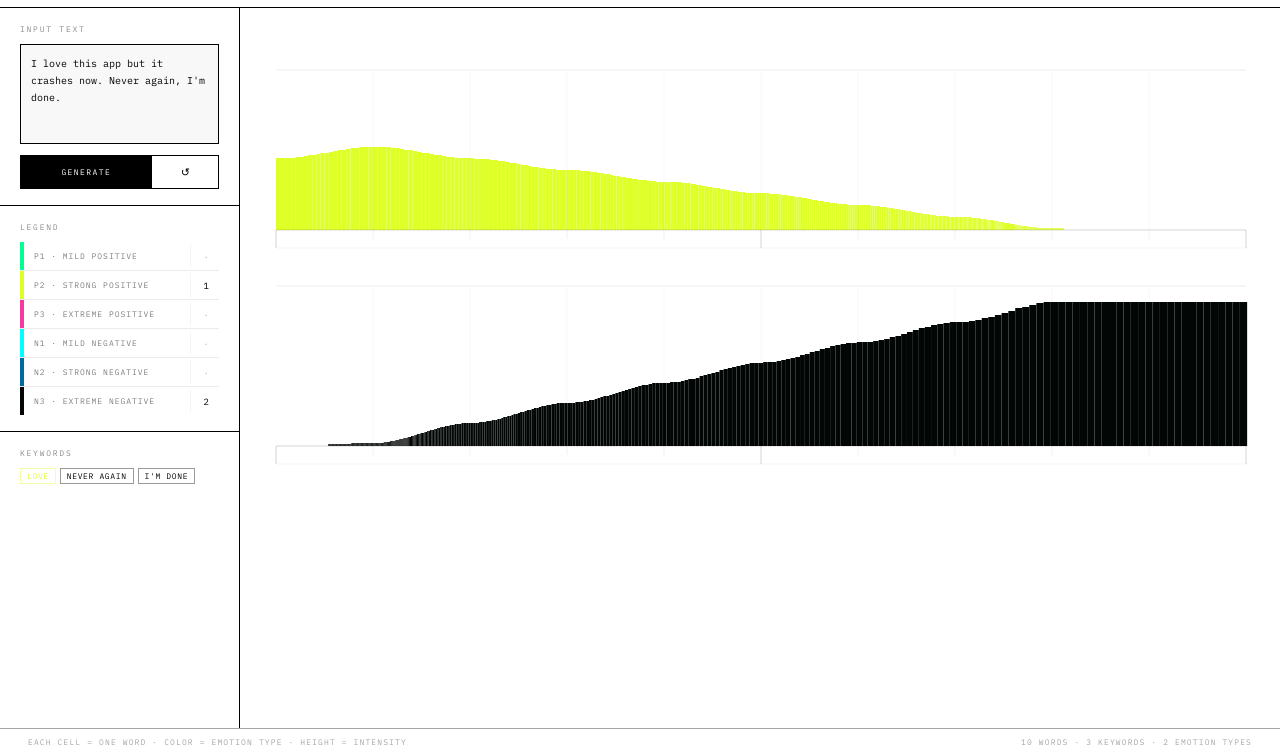
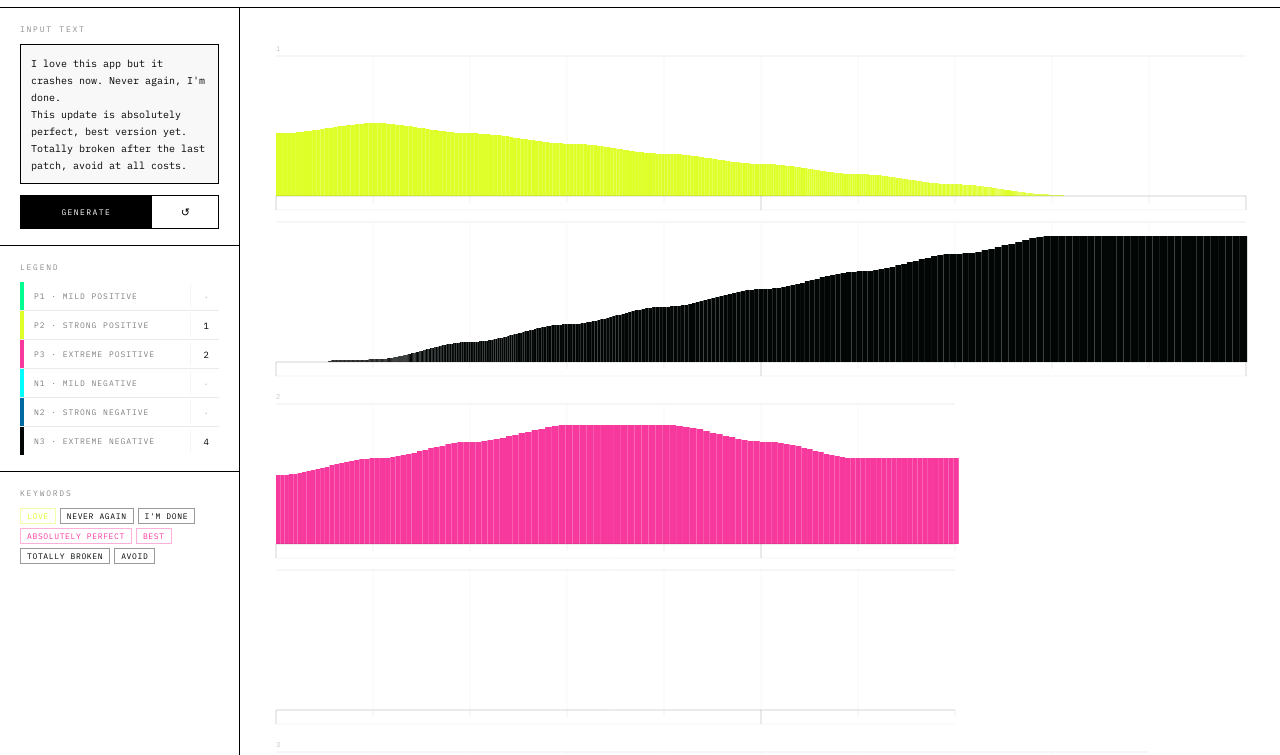
Before and after one commit to chaelinnnnn/review, a plain HTML site: page index.html in a window 1280 px wide. Shown: the part 45-800 px from the top of the page. Drawn offline with Linux system fonts and the light colour scheme.

Commit message:
Update index.html

```diff
--- a/index.html
+++ b/index.html
@@ -43,7 +43,7 @@
     color:#000;opacity:.45;margin-bottom:10px;
   }
   textarea{
-    width:100%;height:100px;resize:none;padding:10px;
+    width:100%;height:140px;resize:none;padding:10px;
     font-family:'IBM Plex Mono',monospace;font-size:10px;line-height:1.7;
     background:#f8f8f8;border:1px solid #000;outline:none;color:#000;border-radius:0;
   }
@@ -100,7 +100,9 @@
   <div class="panel">
     <div class="panel-section">
       <div class="plabel">Input Text</div>
-      <textarea id="inp">I love this app but it crashes now. Never again, I'm done.</textarea>
+      <textarea id="inp">I love this app but it crashes now. Never again, I'm done.
+This update is absolutely perfect, best version yet.
+Totally broken after the last patch, avoid at all costs.</textarea>
       <div class="brow">
         <button class="bprim" id="btnGen">Generate</button>
         <button class="bsec" id="btnRnd">↺</button>
@@ -218,31 +220,34 @@ let lastText = '';
 
 function draw(text){
   lastText = text;
-  const words = tokenize(text);
-  const N     = words.length;
-  if(!N) return;
 
-  const counts = {};
-  for(const e of EMOTIONS) counts[e.key]=0;
-  for(const w of words) if(w.emo) counts[w.emo]++;
+  // Split by newline, max 3 sentences, ignore empty lines
+  const sentences = text.split('\n').map(s=>s.trim()).filter(Boolean).slice(0,3);
+  if(!sentences.length) return;
+
+  const allWords = sentences.map(s=>tokenize(s));
+  const maxN = Math.max(...allWords.map(w=>w.length));
+  if(!maxN) return;
 
   const DPR = window.devicePixelRatio||1;
 
-  const ROW_H   = 160;
-  const RULER_H = 18;
-  const INDEX_H = 20;
-  const GAP     = 18;
-  const PAD_L   = 8;
-  const PAD_T   = 10;
-  const PAD_B   = 12;
+  const ROW_H    = 140;
+  const RULER_H  = 14;
+  const INDEX_H  = 0;
+  const PAIR_GAP = 12;   // gap between pos/neg rows in a pair
+  const SEN_GAP  = 28;   // gap between sentence groups
+  const PAD_L    = 8;
+  const PAD_T    = 16;
+  const PAD_B    = 16;
 
   const stageEl = document.querySelector('.stage');
   const availW  = stageEl.clientWidth - PAD_L*2 - 48;
-  const CELL_W  = Math.max(12, Math.floor(availW / N));
+  const CELL_W  = Math.max(10, Math.floor(availW / maxN));
 
-  const ROWS   = 2;
-  const totalW = PAD_L*2 + N*CELL_W;
-  const totalH = PAD_T + ROWS*(INDEX_H+ROW_H+RULER_H) + (ROWS-1)*GAP + PAD_B;
+  const totalW = PAD_L*2 + maxN*CELL_W;
+  // each sentence = 2 rows (pos+neg) + ruler×2 + pair gap; between sentences = SEN_GAP
+  const pairH  = ROW_H*2 + RULER_H*2 + PAIR_GAP;
+  const totalH = PAD_T + sentences.length*pairH + (sentences.length-1)*SEN_GAP + PAD_B;
 
   canvas.width  = totalW * DPR;
   canvas.height = totalH * DPR;
@@ -253,15 +258,31 @@ function draw(text){
   ctx.fillStyle='#ffffff';
   ctx.fillRect(0,0,totalW,totalH);
 
-  const rowY = [
-    PAD_T,
-    PAD_T + INDEX_H + ROW_H + RULER_H + GAP,
-  ];
+  // Aggregate counts for sidebar
+  const counts = {};
+  for(const e of EMOTIONS) counts[e.key]=0;
+  for(const ws of allWords) for(const w of ws) if(w.emo) counts[w.emo]++;
 
-  drawRow(words, N, rowY[0], CELL_W, ROW_H, RULER_H, INDEX_H, PAD_L, totalW, ['p1','p2','p3']);
-  drawRow(words, N, rowY[1], CELL_W, ROW_H, RULER_H, INDEX_H, PAD_L, totalW, ['n1','n2','n3']);
+  sentences.forEach((sen, si)=>{
+    const words = allWords[si];
+    const N     = words.length;
+    const baseY = PAD_T + si*(pairH + SEN_GAP);
 
-  // Sidebar
+    // Sentence label
+    ctx.fillStyle='rgba(0,0,0,.22)';
+    ctx.font=`7px 'IBM Plex Mono', monospace`;
+    ctx.textAlign='left';
+    ctx.textBaseline='middle';
+    ctx.fillText(`${si+1}`, PAD_L, baseY - 7);
+
+    const posY = baseY;
+    const negY = baseY + ROW_H + RULER_H + PAIR_GAP;
+
+    drawRow(words, N, posY, CELL_W, ROW_H, RULER_H, 0, PAD_L, totalW, ['p1','p2','p3']);
+    drawRow(words, N, negY, CELL_W, ROW_H, RULER_H, 0, PAD_L, totalW, ['n1','n2','n3']);
+  });
+
+  // Sidebar — aggregate all sentences
   document.getElementById('legEl').innerHTML = EMOTIONS.map(e=>{
     const c=counts[e.key]||0;
     return `<div class="leg">
@@ -271,12 +292,14 @@ function draw(text){
     </div>`;
   }).join('');
 
-  document.getElementById('kwEl').innerHTML = words.filter(w=>w.emo).map(w=>
+  const allKw = allWords.flat().filter(w=>w.emo);
+  document.getElementById('kwEl').innerHTML = allKw.map(w=>
     `<span style="border-color:${EMO_MAP[w.emo].color}66;color:${EMO_MAP[w.emo].color}">${w.word}</span>`
   ).join('')||`<span style="opacity:.3">No keywords</span>`;
 
+  const totalWords = allWords.flat().length;
   document.getElementById('fInfo').textContent =
-    `${N} words · ${words.filter(w=>w.emo).length} keywords · ${Object.values(counts).filter(v=>v>0).length} emotion types`;
+    `${sentences.length} sentences · ${totalWords} words · ${allKw.length} keywords`;
 }
 
 // ── ROW RENDERER ──────────────────────────────────────────────────
```
